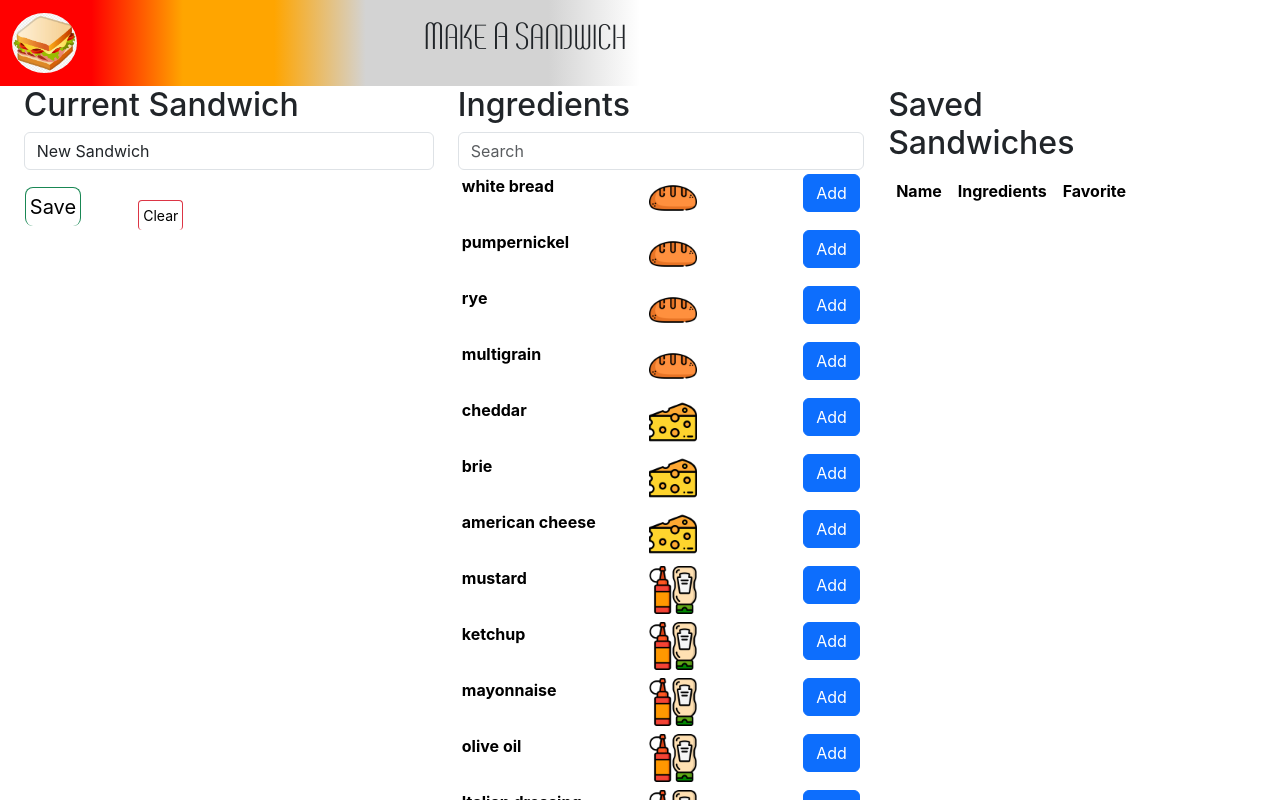
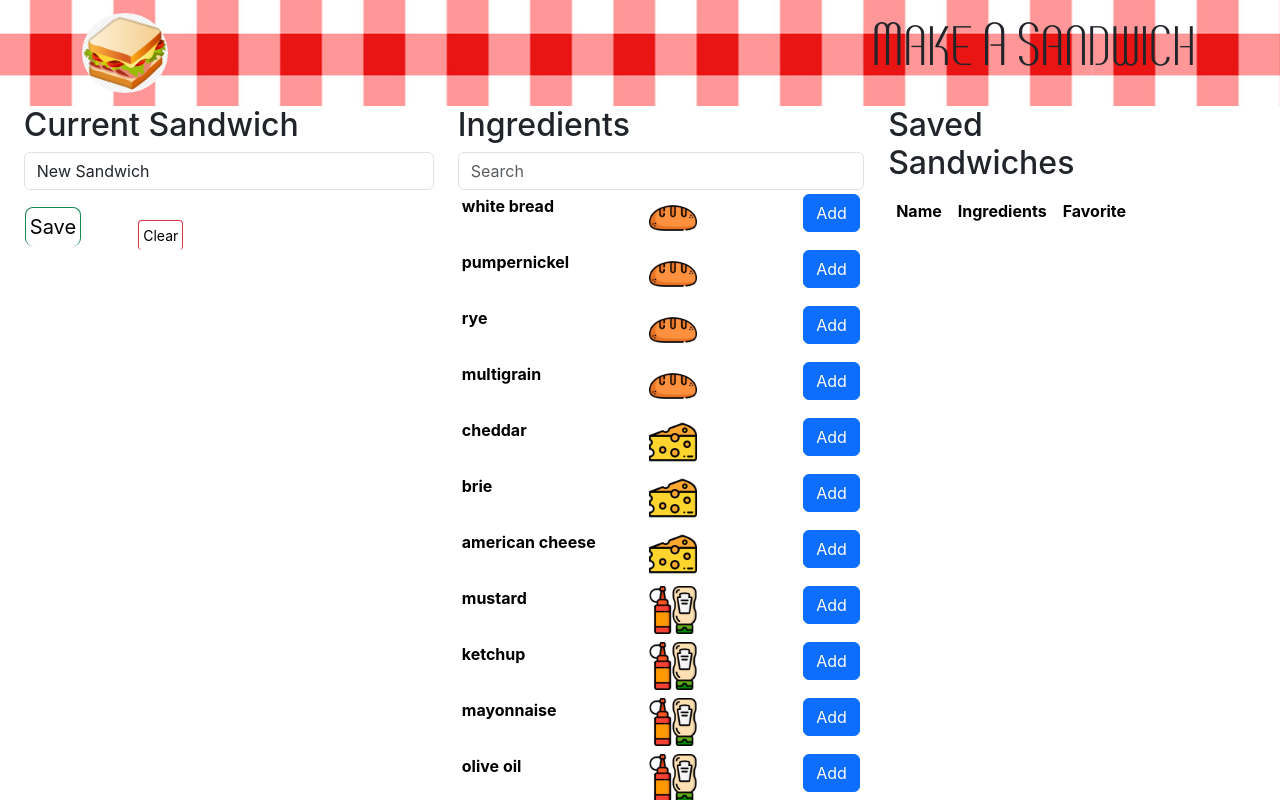
Before and after one commit to mat-lundin/makeasandwich, a React (Create React App) app: page / in a window 1280 px wide. Shown: the top 800 px of the page. Built offline with nearby package versions, Linux system fonts and the light colour scheme.

Commit message:
add tablecloth background to header

```diff
--- a/src/components/Header.js
+++ b/src/components/Header.js
@@ -4,7 +4,9 @@ import Nav from 'react-bootstrap/Nav';
 
 function Header(){
     return (
-        <Navbar expand="lg" variant="light">
+        <Navbar expand="lg" variant="light" style={{
+          backgroundImage: `url(${process.env.PUBLIC_URL + '/images/red-and-white-gingham-tablecloth-seamless-pattern-vector-18513990.jpeg'})`
+        }}>
       <Container>
         <Navbar.Brand><img src={process.env.PUBLIC_URL+'/images/sandwich.png'}></img></Navbar.Brand>
         <Nav>
--- a/src/styles.css
+++ b/src/styles.css
@@ -19,16 +19,24 @@ h3 {
 }
 
 .navbar {
-  width: 50%;
+  /* width: 55%; */
   font-family: delifont;
   /* background-color: gray; */
-  background-image: linear-gradient(to right, red, red, orange, orange, lightgray, lightgray, lightgray,  white);
+  /* background-image: linear-gradient(to right, brown, red, red, orange, orange, lightgray,white, white); */
+  /* background-image: url(/images/tablecloth.jpeg); */
+  background-position: 33%;
+
 }
 
 .navbar img {
-  height: 3em;
+  height: 4em;
   justify-content: left;
   border-radius: 50%;
+}
+
+.navbar h1 {
+  font-size: 4em;
+  font-weight: 400;
 }
 
 main {
```
Also changed, not shown: public/images/red-and-white-gingham-tablecloth-seamless-pattern-vector-18513990.jpeg (added), public/images/tablecloth.jpeg (added).
